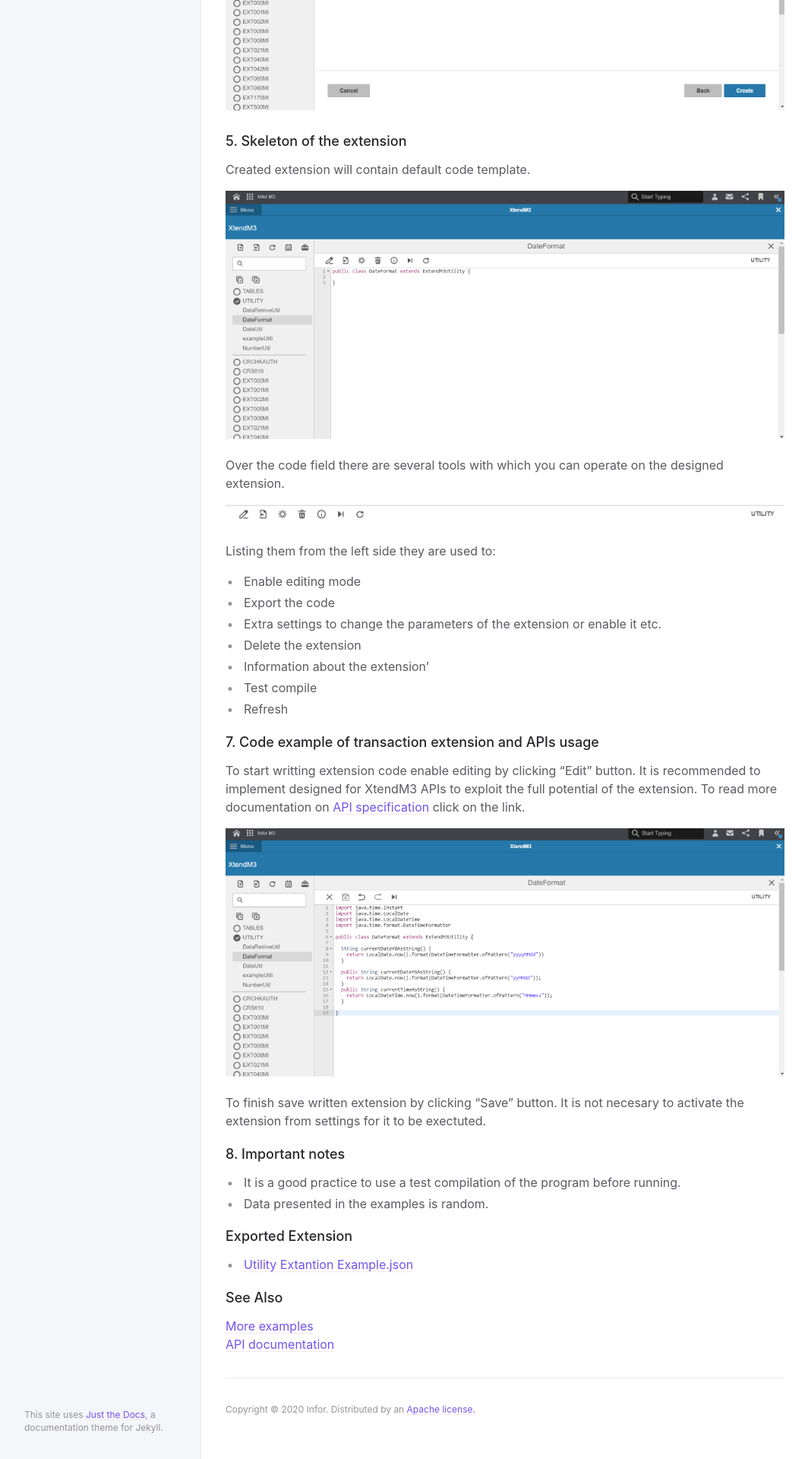
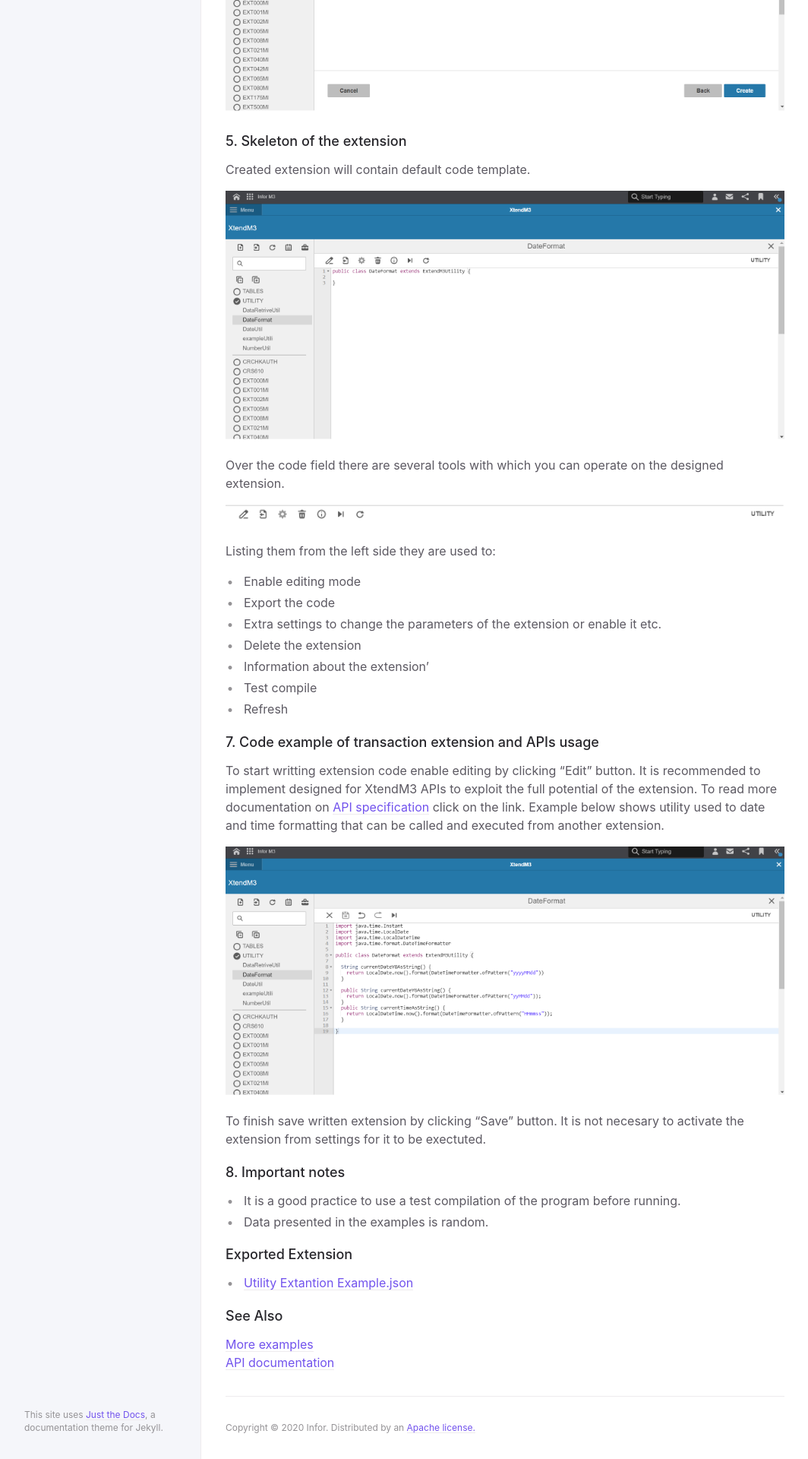
Before and after one commit to infor-cloud/xtendm3, a Jekyll site: the page built from docs/examples/Utility-extension.md, in a window 1280 px wide. Shown: the part 2875-4795 px from the top of the page at 76% size, without its empty margins (107-1171 px from the left). Built offline with Jekyll 4.4.1, drawn with Linux system fonts in a browser that asks for light colours.

Commit message:
Example description

```diff
--- a/docs/examples/Utility-extension.md
+++ b/docs/examples/Utility-extension.md
@@ -73,6 +73,7 @@ Listing them from the left side they are used to:
 
 ### 7. Code example of transaction extension and APIs usage
 To start writting extension code enable editing by clicking “Edit” button. It is recommended to implement designed for XtendM3 APIs to exploit the full potential of the extension. To read more documentation on [API specification](../../../docs/documentation/api-specification) click on the link.
+Example below shows utility used to date and time formatting that can be called and executed from another extension.
 
 <img src="../../../assets/attachments/ext-util/code_example.png" width="950">
 
```
